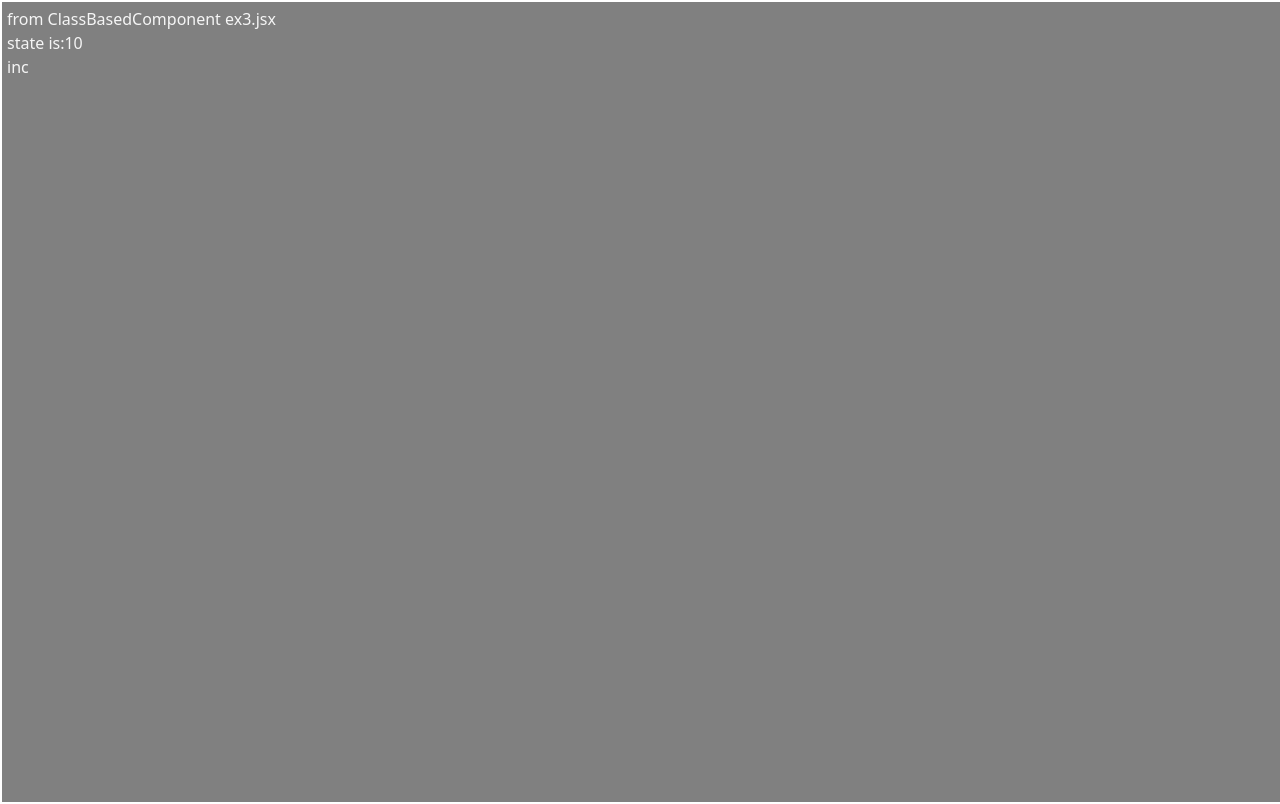
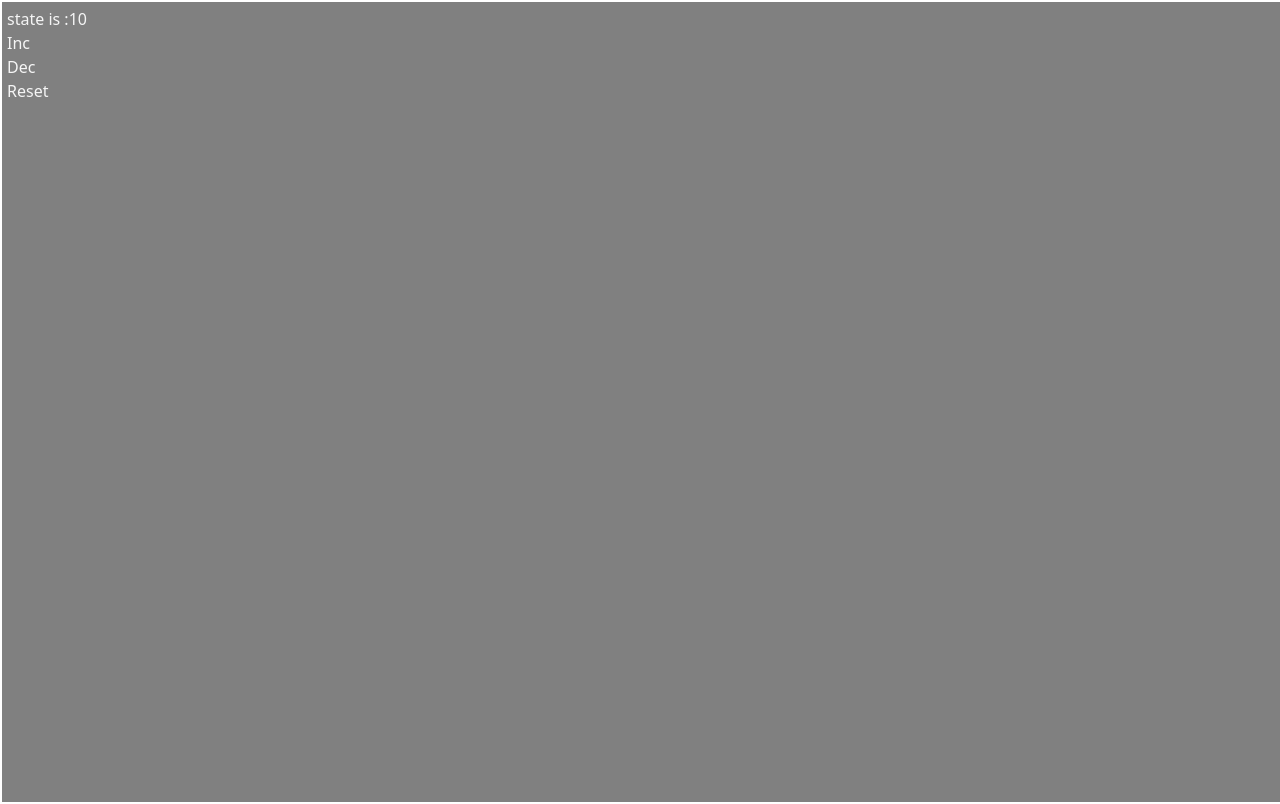
Before and after one commit to Shubham02022002/reactSpidy, a React (Vite) app in the folder first/: page / in a window 1280 px wide. Built offline with nearby package versions, Linux system fonts and the light colour scheme.

Commit message:
PropsIntro

```diff
--- a/first/src/App.jsx
+++ b/first/src/App.jsx
@@ -3,6 +3,7 @@
 import ClassBasedComponent from "./components/ClassBasedComponents/ClassBasedIntro";
 import UseStateIntro from "./components/UseStateHook/UseStateIntro";
 // import Layout from "./components/Layout/Layout";
+import PropsIntro from "./components/Props/PropsIntro";
 const App = () => {
   return (
     <div
@@ -28,9 +29,12 @@ const App = () => {
 
       {/* ClassBasedIntro */}
 
-      <ClassBasedComponent />
+      {/* <ClassBasedComponent /> */}
 
-
+      {/* Props in react */}
+      <div>
+        <PropsIntro />
+      </div>
     </div>
   );
 };
--- /dev/null
+++ b/first/src/components/Props/PropsEx1.jsx
@@ -0,0 +1,16 @@
+/* eslint-disable no-unused-vars */
+import { useState } from "react";
+import PropsEx1Child from "./PropsEx1Child";
+
+const PropsEx1 = () => {
+  const [state, setState] = useState("hi there");
+  let a = 999;
+  let foo = () => 10;
+  return (
+    <div>
+      <PropsEx1Child data={{ foo, a }} />
+    </div>
+  );
+};
+
+export default PropsEx1;
--- /dev/null
+++ b/first/src/components/Props/PropsEx1Child.tsx
@@ -0,0 +1,22 @@
+import React, { useEffect, useState } from 'react'
+
+const PropsEx1Child = (props: any): JSX.Element => {
+    let [state, setState] = useState(props.data.a);
+    console.log(props);
+    return (
+        <div>
+            <h1>hi there :{state}</h1>
+            <button onClick={() => {
+                setState(state++);
+                console.log(state);
+            }}>Inc </button>
+            <br />
+            <button onClick={() => {
+                setState(--state);
+                console.log(state);
+            }}>Dec</button>
+        </div>
+    )
+}
+
+export default PropsEx1Child;
--- /dev/null
+++ b/first/src/components/Props/PropsEx2.jsx
@@ -0,0 +1,19 @@
+import { useState } from "react";
+import PropsEx2Child from "./PropsEx2Child";
+const PropsEx2 = () => {
+  const [state, setState] = useState(10);
+  const handleClick = () => {
+    setState(0);
+  };
+  return (
+    <div>
+      <PropsEx2Child
+        state={state}
+        setState={setState}
+        handleClick={handleClick}
+      />
+    </div>
+  );
+};
+
+export default PropsEx2;
--- /dev/null
+++ b/first/src/components/Props/PropsEx2Child.jsx
@@ -0,0 +1,33 @@
+// eslint-disable-next-line react/prop-types
+const PropsEx2Child = ({ state, setState, handleClick }) => {
+  return (
+    <div>
+      <h1>state is :{state}</h1>
+      <button
+        onClick={() => {
+          setState(state + 1);
+        }}
+      >
+        Inc
+      </button>
+      <br />
+      <button
+        onClick={() => {
+          setState(state - 1);
+        }}
+      >
+        Dec
+      </button>
+      <br />
+      <button
+        onClick={() => {
+          handleClick();
+        }}
+      >
+        Reset
+      </button>
+    </div>
+  );
+};
+
+export default PropsEx2Child;
--- /dev/null
+++ b/first/src/components/Props/PropsIntro.tsx
@@ -0,0 +1,14 @@
+import React from 'react'
+import PropsEx1 from './PropsEx1';
+import PropsEx2 from './PropsEx2';
+
+const PropsIntro = (): JSX.Element => {
+    return (
+        <div>
+            {/* <PropsEx1 /> */}
+            <PropsEx2 />
+        </div>
+    )
+}
+
+export default PropsIntro;
```
